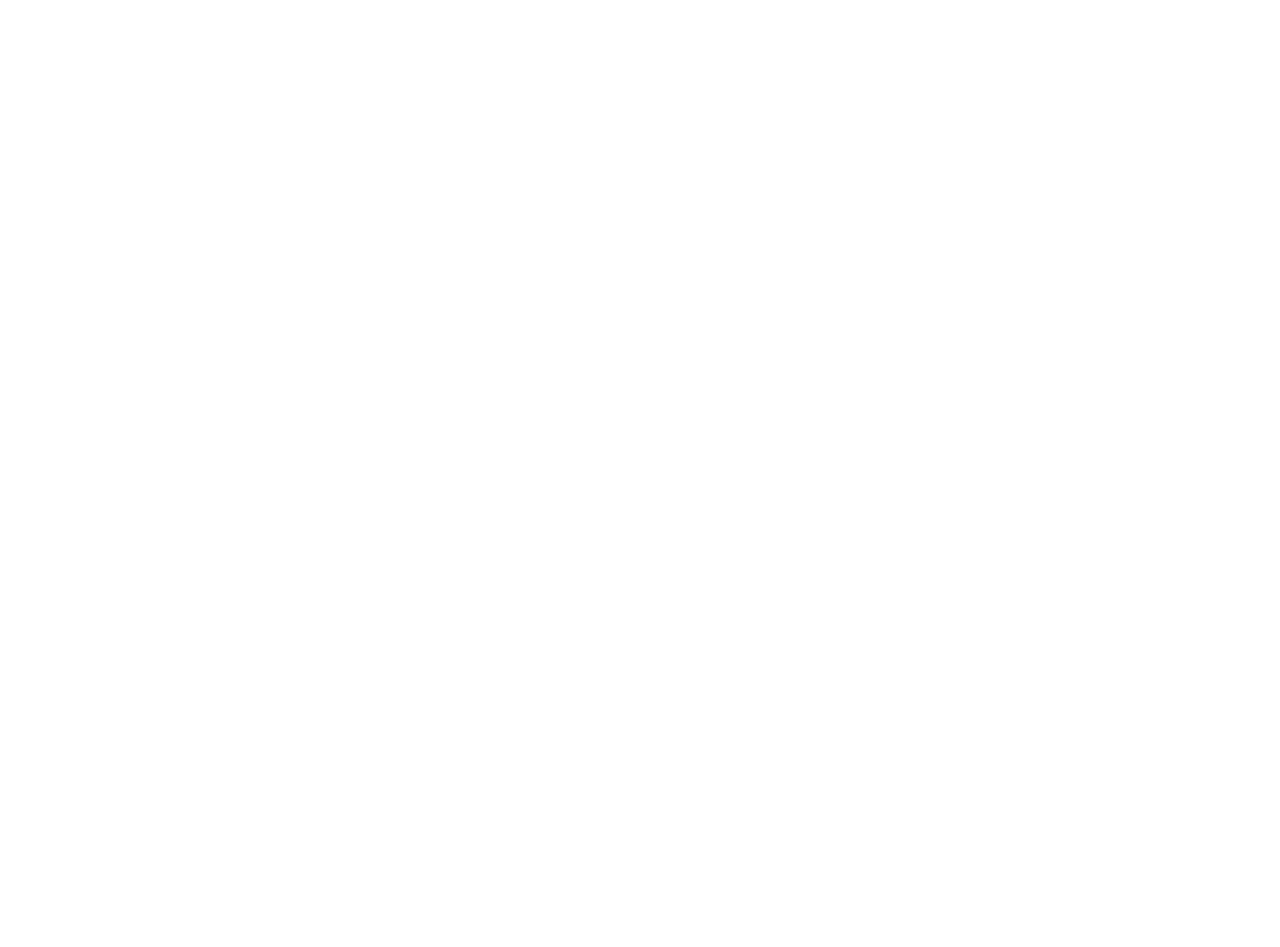
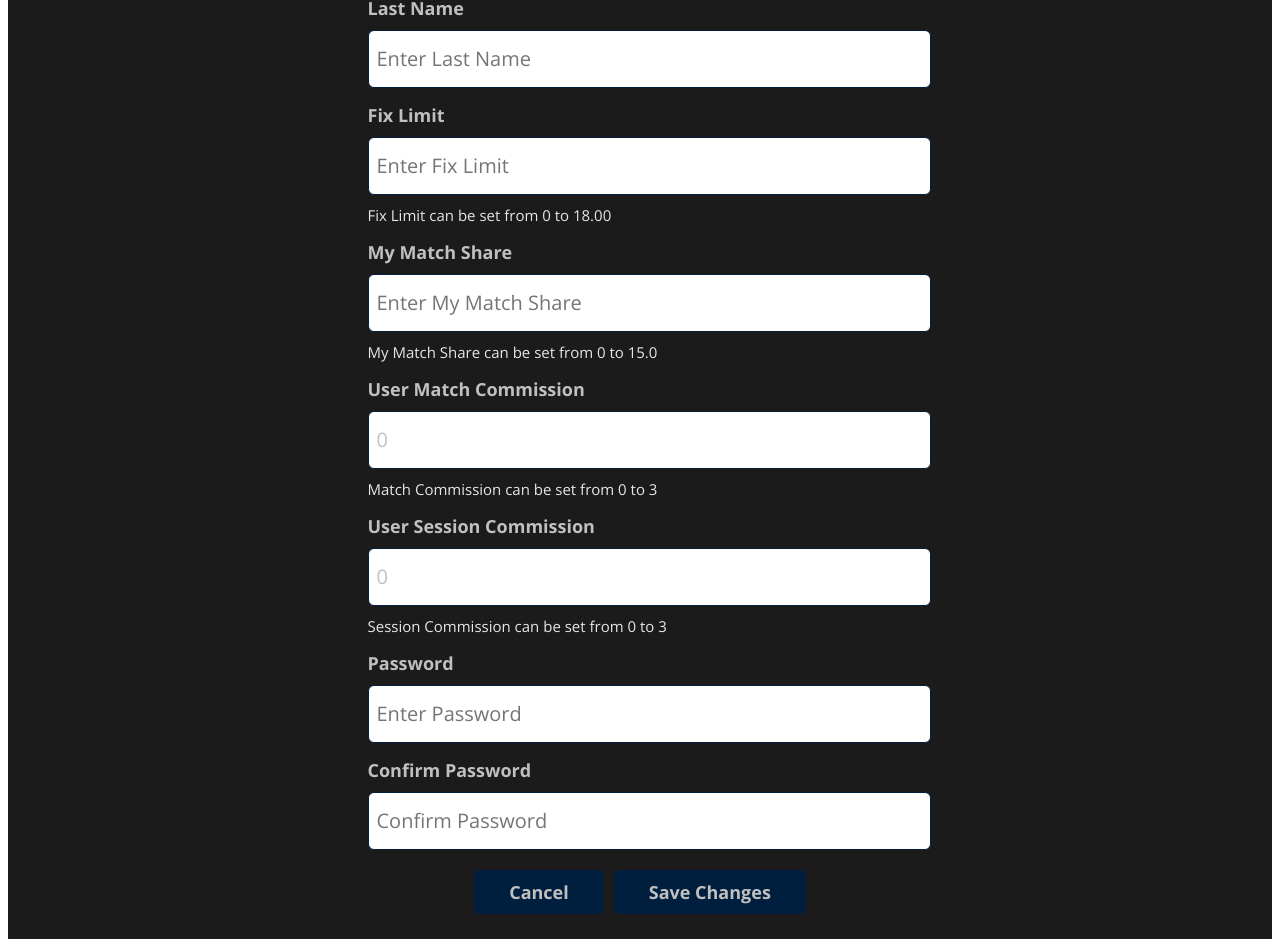
Before and after one commit to jkcsoftwaresllp/CasGamPro_client, a React (Vite) app: page /admin/newUser in a window 1280 px wide. Before the commit this address had no page. Shown: the part 334-1281 px from the top of the page. Before the commit the page ends 800 px from the top, so only its background shows below. Built offline with nearby package versions, Linux system fonts and the light colour scheme.

Commit message:
feat: Added user registration page

```diff
--- a/src/App.jsx
+++ b/src/App.jsx
@@ -1,6 +1,7 @@
 import { BrowserRouter as Router, Route, Routes } from "react-router-dom";
 import "./App.css";
 import LoginPage from "./pages/LoginPage";
+import ClientRegisterPage from "./pages/ClientRegisterPage";
 
 function App() {
   return (
@@ -8,6 +9,9 @@
       <Routes>
         <Route path="/login" element={<LoginPage />} />
       </Routes>
+      <Routes>
+        <Route path="/admin/newUser" element={<ClientRegisterPage />} />
+      </Routes>
     </Router>
   );
 }
--- /dev/null
+++ b/src/components/ClientRegister/Button.jsx
@@ -0,0 +1,9 @@
+import style from "./styles/ClientRegister.module.css";
+
+const Button = ({ label, onClick }) => (
+  <button type="button" onClick={onClick} className={style.btn}>
+    {label}
+  </button>
+);
+
+export default Button;
--- /dev/null
+++ b/src/components/ClientRegister/NumberInput.jsx
@@ -0,0 +1,18 @@
+import style from "./styles/ClientRegister.module.css";
+
+const NumberInput = ({ label, name, value, onChange, placeholder, note }) => (
+  <div className={style.input}>
+    <label>{label}</label>
+    <input
+      type="number"
+      name={name}
+      value={value}
+      onChange={onChange}
+      placeholder={placeholder}
+      style={{ width: "100%", padding: "8px" }}
+    />
+    {note && <small>{note}</small>}
+  </div>
+);
+
+export default NumberInput;
--- /dev/null
+++ b/src/components/ClientRegister/PasswordInput.jsx
@@ -0,0 +1,17 @@
+import style from "./styles/ClientRegister.module.css";
+
+const PasswordInput = ({ label, name, value, onChange, placeholder }) => (
+  <div className={style.input}>
+    <label>{label}</label>
+    <input
+      type="password"
+      name={name}
+      value={value}
+      onChange={onChange}
+      placeholder={placeholder}
+      style={{ width: "100%", padding: "8px" }}
+    />
+  </div>
+);
+
+export default PasswordInput;
--- /dev/null
+++ b/src/components/ClientRegister/TextInput.jsx
@@ -0,0 +1,17 @@
+import style from "./styles/ClientRegister.module.css";
+
+const TextInput = ({ label, name, value, onChange, placeholder }) => (
+  <div className={style.input}>
+    <label>{label}</label>
+    <input
+      type="text"
+      name={name}
+      value={value}
+      onChange={onChange}
+      placeholder={placeholder}
+      style={{ width: "100%", padding: "8px" }}
+    />
+  </div>
+);
+
+export default TextInput;
--- /dev/null
+++ b/src/components/ClientRegister/UserId.jsx
@@ -0,0 +1,15 @@
+import style from "./styles/ClientRegister.module.css";
+
+const UserIdInput = ({ value }) => (
+  <div className={style.input}>
+    <label>User ID</label>
+    <input
+      type="text"
+      value={value}
+      disabled
+      style={{ width: "100%", padding: "8px" }}
+    />
+  </div>
+);
+
+export default UserIdInput;
--- /dev/null
+++ b/src/components/ClientRegister/styles/ClientRegister.module.css
@@ -0,0 +1,79 @@
+.form {
+  display: flex;
+  flex-direction: column;
+  justify-content: center; /* Center items vertically */
+  align-items: center; /* Center items horizontally */
+  background-color: var(--color-bg-dark-primary);
+  min-height: 100vh; /* Full viewport height for vertical centering */
+  padding: 20px;
+  gap: 15px; /* Consistent spacing between elements */
+  margin: 0 auto; /* Center the form container itself if needed */
+}
+
+h2 {
+  color: var(--color-text-dark-primary);
+  margin-bottom: 20px;
+  text-align: left; /* Align heading with form content */
+}
+
+.input {
+  width: 100%;
+  max-width: 545px;
+  display: flex;
+  flex-direction: column;
+  gap: 10px; /* Add spacing between label, input, and note */
+  color: var(--color-text-dark-primary);
+}
+
+.input label {
+  font-weight: bold;
+  font-size: 18px;
+}
+
+.input input {
+  width: 100%;
+  min-height: 40px;
+  font-size: 20px;
+  color: var(--color-text-dark-primary);
+  padding: 0 10px;
+  border: 1px solid var(--color-highlighter-dark-secondary);
+  border-radius: 6px;
+  outline: none;
+}
+
+.input input:focus {
+  transform: scale(1.02);
+  box-shadow: 0px 4px 6px rgba(0, 0, 0, 0.1);
+}
+
+.input small {
+  font-size: 15px;
+  color: var(--color-text-dark-secondary);
+}
+
+.btn {
+  padding: 10px 35px;
+  cursor: pointer;
+  background-color: var(--color-highlighter-dark-secondary);
+  border-radius: 6px;
+  color: var(--color-text-dark-primary);
+  font-size: 18px;
+  font-weight: bold;
+  transition: transform 0.35s, box-shadow 0.35s;
+  margin: 5px;
+  border: none; /* Added for cleaner appearance */
+  align-self: flex-start; /* Align buttons with form content */
+}
+
+.btn:hover {
+  transform: scale(1.05);
+  box-shadow: 6px 6px 10px rgba(0, 0, 0, 1),
+    1px 1px 10px var(--color-highlighter-dark-primary);
+}
+
+.btn:focus {
+  transform: scale(1.05);
+  box-shadow: 6px 6px 10px rgba(0, 0, 0, 1),
+    1px 1px 10px rgba(255, 255, 255, 0.6), inset 2px 2px 10px rgba(0, 0, 0, 1),
+    inset -1px -1px 5px rgba(255, 255, 255, 0.6);
+}
--- /dev/null
+++ b/src/pages/ClientRegisterPage.jsx
@@ -0,0 +1,107 @@
+import { useState } from "react";
+import UserIdInput from "../components/ClientRegister/UserId";
+import TextInput from "../components/ClientRegister/TextInput";
+import NumberInput from "../components/ClientRegister/NumberInput";
+import PasswordInput from "../components/ClientRegister/PasswordInput";
+import Button from "../components/ClientRegister/Button";
+import style from "../components/ClientRegister/styles/ClientRegister.module.css";
+
+const ClientRegisterPage = () => {
+  const [formData, setFormData] = useState({
+    userId: "",
+    firstName: "",
+    lastName: "",
+    fixLimit: "",
+    myMatchShare: "",
+    userMatchCommission: "0",
+    userSessionCommission: "0",
+    password: "",
+    confirmPassword: "",
+  });
+
+  const handleChange = (e) => {
+    const { name, value } = e.target;
+    setFormData((prev) => ({
+      ...prev,
+      [name]: value,
+    }));
+  };
+
+  const handleSubmit = (e) => {
+    e.preventDefault();
+    console.log("Form submitted:", formData);
+  };
+
+  return (
+    <form onSubmit={handleSubmit} className={style.form}>
+      <h2>New User</h2>
+      <UserIdInput value={formData.userId} />
+      <TextInput
+        label="First Name"
+        name="firstName"
+        value={formData.firstName}
+        onChange={handleChange}
+        placeholder="Enter First Name"
+      />
+      <TextInput
+        label="Last Name"
+        name="lastName"
+        value={formData.lastName}
+        onChange={handleChange}
+        placeholder="Enter Last Name"
+      />
+      <NumberInput
+        label="Fix Limit"
+        name="fixLimit"
+        value={formData.fixLimit}
+        onChange={handleChange}
+        placeholder="Enter Fix Limit"
+        note="Fix Limit can be set from 0 to 18.00"
+      />
+      <NumberInput
+        label="My Match Share"
+        name="myMatchShare"
+        value={formData.myMatchShare}
+        onChange={handleChange}
+        placeholder="Enter My Match Share"
+        note="My Match Share can be set from 0 to 15.0"
+      />
+      <NumberInput
+        label="User Match Commission"
+        name="userMatchCommission"
+        value={formData.userMatchCommission}
+        onChange={handleChange}
+        placeholder="Enter User Match Commission"
+        note="Match Commission can be set from 0 to 3"
+      />
+      <NumberInput
+        label="User Session Commission"
+        name="userSessionCommission"
+        value={formData.userSessionCommission}
+        onChange={handleChange}
+        placeholder="Enter User Session Commission"
+        note="Session Commission can be set from 0 to 3"
+      />
+      <PasswordInput
+        label="Password"
+        name="password"
+        value={formData.password}
+        onChange={handleChange}
+        placeholder="Enter Password"
+      />
+      <PasswordInput
+        label="Confirm Password"
+        name="confirmPassword"
+        value={formData.confirmPassword}
+        onChange={handleChange}
+        placeholder="Confirm Password"
+      />
+      <div>
+        <Button label="Cancel" />
+        <Button label="Save Changes" type="submit" />
+      </div>
+    </form>
+  );
+};
+
+export default ClientRegisterPage;
```
